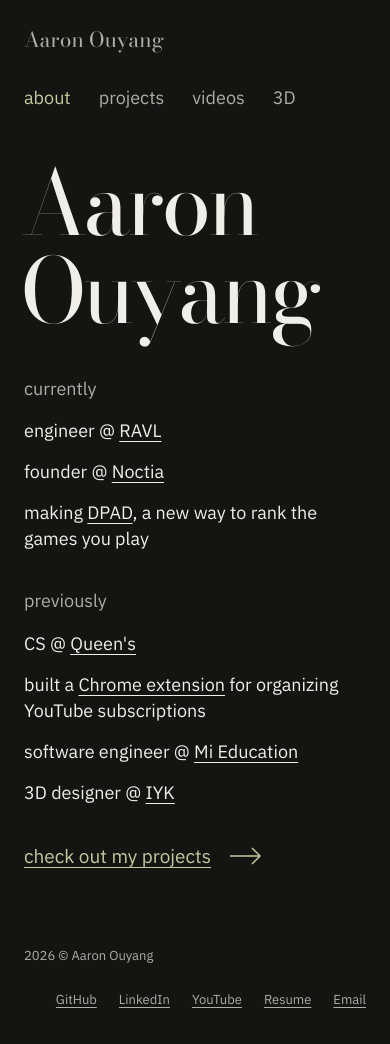
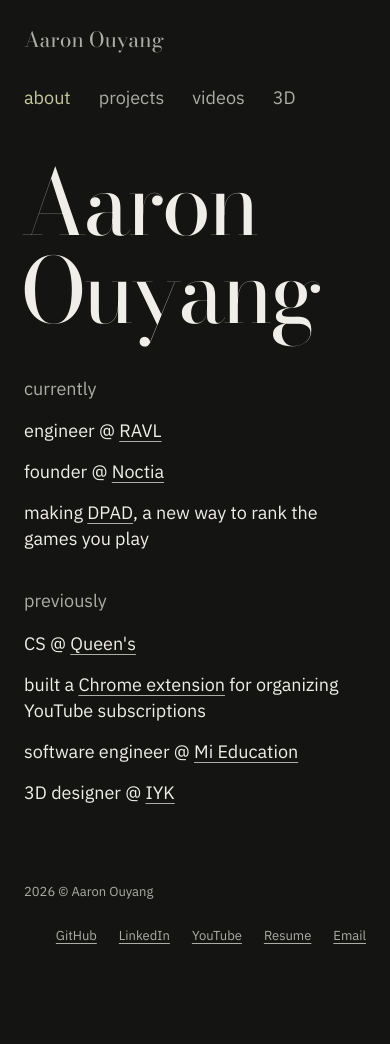
Before and after one commit to aaronouyang/aaronouyang-site, a Next.js app: page /about in a window 390 px wide. After the commit the page ends 981 px from the top, so only its background shows below. Built offline with nearby package versions, Linux system fonts and the light colour scheme.

Commit message:
refine page layouts and add subtle interactions

```diff
--- a/app/about/page.tsx
+++ b/app/about/page.tsx
@@ -101,15 +101,6 @@
           </ul>
         </section>
 
-        <div className="about-project-link">
-          <Link
-            href="/projects"
-            className="action-link"
-          >
-            check out my projects
-            <svg width="34" height="20" viewBox="0 0 34 20" fill="none" stroke="currentColor" strokeWidth="1.5" aria-hidden="true"><path d="M1 10h30m-8-8 8 8-8 8" /></svg>
-          </Link>
-        </div>
       </div>
     </SiteShell>
   );
--- a/app/globals.css
+++ b/app/globals.css
@@ -52,9 +52,9 @@
   margin-inline: auto;
   padding: 34px var(--space-page) 36px;
   display: grid;
-  grid-template-columns: minmax(160px, .75fr) minmax(0, 3fr);
+  grid-template-columns: minmax(160px, .65fr) minmax(0, 3fr);
   grid-template-rows: 1fr auto;
-  column-gap: clamp(40px, 5.5vw, 84px);
+  column-gap: clamp(32px, 4.5vw, 68px);
 }
 .site-header { align-self: start; }
 .site-name { font-family: var(--font-display), Georgia, serif; font-size: 22px; color: var(--muted); white-space: nowrap; }
@@ -81,7 +81,6 @@
 .bio-section h2 { font-family: var(--font-plex-sans), sans-serif; font-weight: 400; font-size: inherit; color: var(--muted); margin-bottom: 23px; }
 .bio-list { list-style: none; padding: 0; margin: 0; display: grid; gap: 21px; }
 .text-link { text-decoration: underline; }
-.about-project-link { grid-column: 1 / -1; }
 .action-link { display: inline-flex; align-items: center; gap: 18px; color: var(--accent); font-size: clamp(18px, 1.6vw, 24px); text-decoration: underline; }
 .action-link svg { flex: none; transition: transform 200ms var(--ease-out); }
 .action-link:hover svg { transform: translateX(4px); }
@@ -92,7 +91,7 @@
 .skip-link:focus { transform: translateY(0); }
 
 @media (max-width: 1050px) {
-  .site-frame { grid-template-columns: 160px minmax(0, 1fr); column-gap: 48px; }
+  .site-frame { grid-template-columns: 160px minmax(0, 1fr); column-gap: 40px; }
   .name-title { font-size: clamp(110px, 14vw, 146px); }
   .about-index { grid-template-columns: 1fr; gap: 38px; margin-top: 48px; }
   .bio-section { max-width: 32ch; }
@@ -128,18 +127,52 @@
 /* Shared page rhythm, with each kind of work given room to read. */
 .page-intro { max-width: 58ch; font-size: clamp(18px, 1.55vw, 23px); line-height: 1.65; color: var(--muted); margin-bottom: 48px; }
 .project-list { display: grid; }
-.project-entry { display: grid; grid-template-columns: minmax(0, 1fr) auto; gap: 24px; padding-block: 32px; border-top: 1px solid var(--border); }
+.project-entry { display: grid; grid-template-columns: minmax(0, .9fr) minmax(0, 1.4fr); gap: 40px; padding-block: 32px; border-top: 1px solid var(--border); }
 .project-entry:first-child { padding-top: 0; border-top: 0; }
-.project-copy { display: grid; grid-template-columns: minmax(160px, .9fr) minmax(0, 1.4fr); gap: 28px; }
 .project-title { font-family: var(--font-display), Georgia, serif; font-size: clamp(26px, 2.3vw, 36px); line-height: 1.15; font-weight: 400; letter-spacing: -.02em; text-wrap: pretty; }
 .project-description { color: var(--muted); font-size: 17px; line-height: 1.75; }
-.project-link { color: var(--accent); align-self: start; font-size: 15px; padding-block: 5px; }
+.project-title-link { text-decoration: underline; text-decoration-color: var(--border); text-decoration-thickness: 1px; text-underline-offset: .15em; }
+.project-title-link:hover { text-decoration-color: var(--accent); }
 .video-grid { display: grid; grid-template-columns: repeat(2, minmax(0, 1fr)); gap: 44px 28px; }
 .video-entry { display: block; min-width: 0; }
 .video-image { position: relative; aspect-ratio: 16 / 9; overflow: hidden; background: var(--card); border-radius: 3px; }
 .video-caption { padding-top: 16px; }
 .video-caption h2 { font-size: 18px; line-height: 1.5; font-weight: 400; text-wrap: pretty; }
 .video-entry:hover h2 { text-decoration: underline; text-underline-offset: .22em; }
+
+/* Interaction-only motion: no timers, idle animation, or layout changes. */
+.about-page .bio-section .text-link {
+  display: inline-block;
+  text-decoration-color: var(--muted);
+  background-image: linear-gradient(var(--accent), var(--accent));
+  background-position: left bottom;
+  background-repeat: no-repeat;
+  background-size: 0% 2px;
+  box-decoration-break: clone;
+  -webkit-box-decoration-break: clone;
+  transition: background-size 280ms var(--ease-out), transform 240ms var(--ease-out), color 180ms var(--ease-out);
+}
+.project-title-link span { display: inline-block; }
+.project-title-link:focus-visible { color: var(--accent); text-decoration-color: var(--accent); }
+.about-page .bio-section .text-link:focus-visible { background-size: 100% 2px; color: var(--accent); }
+.video-entry:focus-visible h2 { color: var(--accent); text-decoration: underline; text-underline-offset: .22em; }
+.video-caption h2 { transition: color 240ms var(--ease-out); }
+@media (hover: hover) and (pointer: fine) {
+  .about-page .bio-section .text-link:hover { background-size: 100% 2px; }
+  .video-entry:hover h2 { color: var(--accent); }
+}
+@media (prefers-reduced-motion: no-preference) {
+  .project-title-link span { transition: transform 240ms var(--ease-out); }
+  .video-image img { transition: transform 300ms var(--ease-out); }
+  .about-page .bio-section .text-link:focus-visible { transform: translateY(-2px); }
+  .project-title-link:focus-visible span { transform: translateX(4px); }
+  .video-entry:focus-visible .video-image img { transform: scale(1.02); }
+}
+@media (prefers-reduced-motion: no-preference) and (hover: hover) and (pointer: fine) {
+  .about-page .bio-section .text-link:hover { transform: translateY(-2px); }
+  .project-title-link:hover span { transform: translateX(4px); }
+  .video-entry:hover .video-image img { transform: scale(1.02); }
+}
 .art-page { max-width: 700px; }
 .art-note { padding-top: 36px; border-top: 1px solid var(--border); }
 .section-title { font-size: 22px; font-weight: 400; line-height: 1.4; color: var(--foreground); }
@@ -172,7 +205,6 @@
 
 @media (max-width: 1200px) {
   .project-entry { grid-template-columns: minmax(0, 1fr); gap: 18px; }
-  .project-copy { grid-template-columns: minmax(0, 1fr); gap: 16px; }
   .project-description { max-width: 58ch; }
 }
 @media (max-width: 1050px) {
@@ -182,7 +214,6 @@
   .page-intro { margin-bottom: 32px; }
   .project-entry { padding-block: 28px; }
   .project-title { font-size: 32px; }
-  .project-link { min-height: 44px; display: inline-flex; align-items: center; }
   .video-grid { gap: 32px; }
   .video-caption { padding-top: 12px; }
   .checker-dropzone { padding: 28px 16px; }
--- a/app/projects/page.tsx
+++ b/app/projects/page.tsx
@@ -10,35 +10,30 @@
     description:
       "After-hours AI receptionist that captures, summarizes, and prioritizes patient calls when offices are closed, helping staff review and follow up more efficiently. Increased after-hours call triage time by 300%.",
     href: "https://www.noctia.ca/",
-    label: "live site",
   },
   {
     title: "DPAD",
     description:
       "Beli for video games.",
     href: "https://dpad.quest/",
-    label: "live site",
   },
   {
     title: "YouTube Subscription Folders",
     description:
       "Got sick of the inability to organize Youtube subscriptions.",
     href: "https://chromewebstore.google.com/detail/youtube-subscription-fold/lfhpffnakgkibgfggclnnijmphgclcmk",
-    label: "Chrome Web Store",
   },
   {
     title: "OLED Wallpaper Checker",
     description:
       "I use wallpapers that are mostly true black to save battery on my phone; I wanted to see exactly how black my wallpaper was.",
     href: "/oled",
-    label: "check a wallpaper",
   },
   {
     title: "3D Work",
     description:
       "Selected 3D work spanning commercial and personal projects. Full archive coming soon.",
     href: "/3d",
-    label: "view 3D",
   },
 ];
 
@@ -51,20 +46,17 @@
             key={project.title}
             className="project-entry"
           >
-            <div className="project-copy">
             <h2 className="project-title">
-                {project.title}
-              </h2>
-              <p className="project-description">{project.description}</p>
-            </div>
               <a
                 href={project.href}
                 target={project.href.startsWith("http") ? "_blank" : undefined}
                 rel={project.href.startsWith("http") ? "noreferrer" : undefined}
-              className="project-link text-link"
+                className="project-title-link"
               >
-              {project.label}
+                <span>{project.title}</span>
               </a>
+            </h2>
+            <p className="project-description">{project.description}</p>
           </article>
         ))}
       </div>
```
Also changed, not shown: .impeccable/design.json, .impeccable/surfaces/app-about-page-tsx.md, 1 other file (tests, documents, lock files or other folders). Lines whose indentation alone changed are shown as unchanged.
